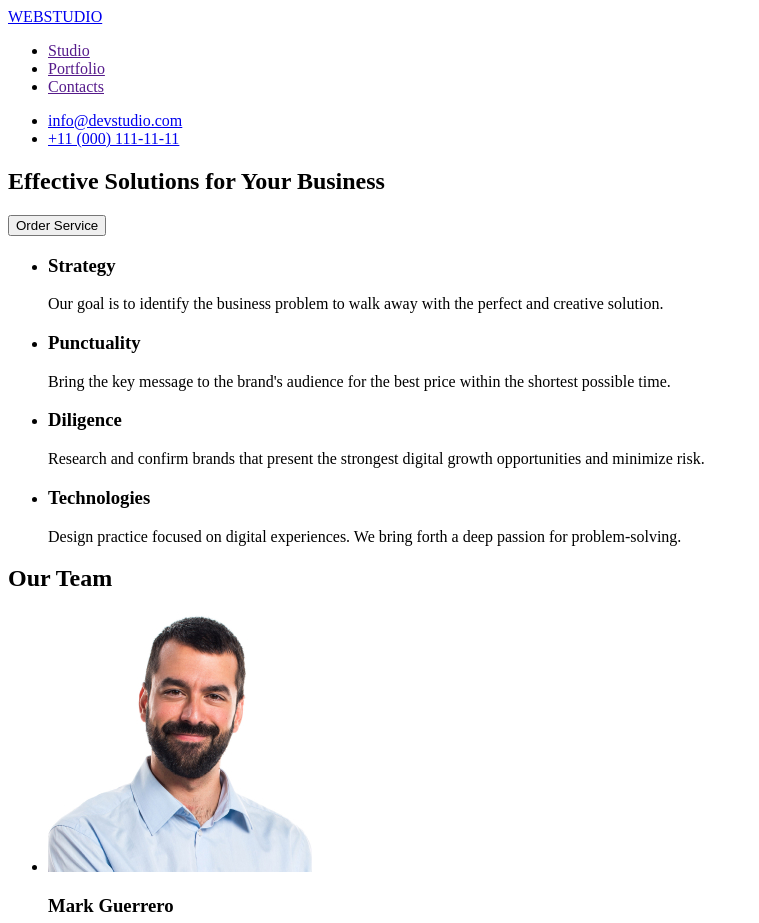
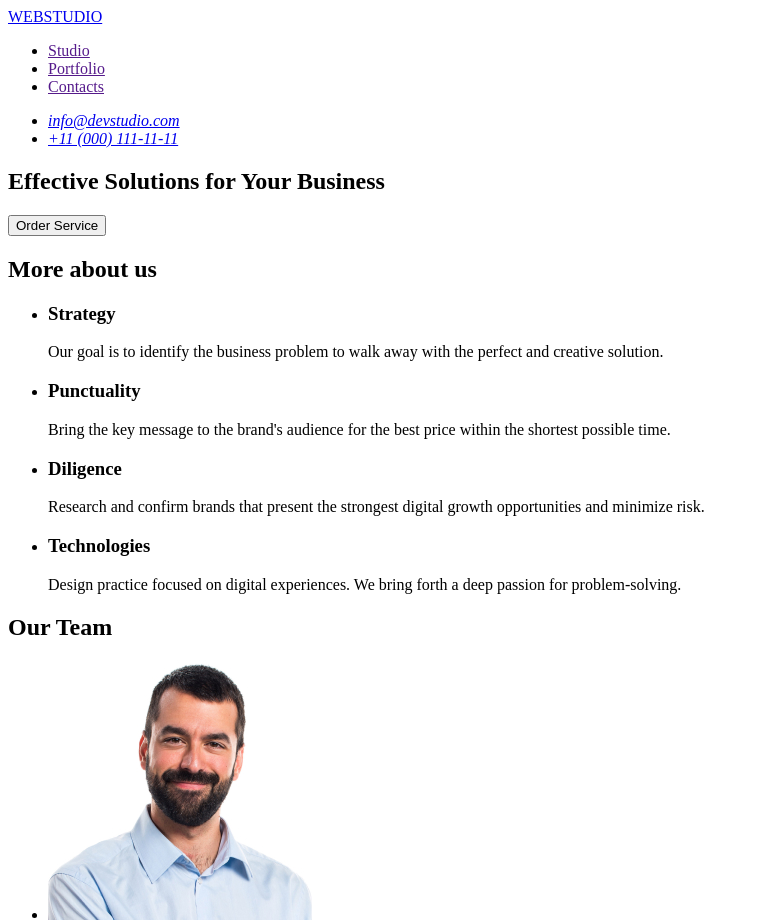
Before and after one commit to Olehlevk/goit-markup-hw-01, a plain HTML site: page index.html in a window 1280 px wide. Shown: the top 923 px of the page, without its empty margins (0-759 px from the left). Drawn offline with Linux system fonts and the light colour scheme.

Commit message:
udpdated hw1 v.2

```diff
--- a/index.html
+++ b/index.html
@@ -9,12 +9,15 @@
     <header>
       <nav>
         <a href="./index.html">WEBSTUDIO</a>
+
         <ul>
           <li><a href="">Studio</a></li>
           <li><a href="">Portfolio</a></li>
           <li><a href="">Contacts</a></li>
         </ul>
       </nav>
+
+      <address>
         <ul>
           <li>
             <a href="mailto:info@devstudio.com">info@devstudio.com </a>
@@ -23,13 +26,18 @@
             <a href="tel:+110001111111">+11 (000) 111-11-11 </a>
           </li>
         </ul>
+      </address>
     </header>
+
     <main>
       <section>
         <h1>Effective Solutions for Your Business</h1>
         <button type="button">Order Service</button>
       </section>
+
       <section>
+        <h2>More about us</h2>
+
         <ul>
           <li>
             <h3>Strategy</h3>
@@ -61,8 +69,10 @@
           </li>
         </ul>
       </section>
+
       <section>
         <h2>Our Team</h2>
+
         <ul>
           <li>
             <img
@@ -95,8 +105,10 @@
         </ul>
       </section>
     </main>
+
     <footer>
       <a href="/index.html">WEBSTUDIO</a>
+
       <p>
         Increase the flow of customers and sales for your business with digital
         marketing & growth solutions.
```
Lines whose indentation alone changed are shown as unchanged.
